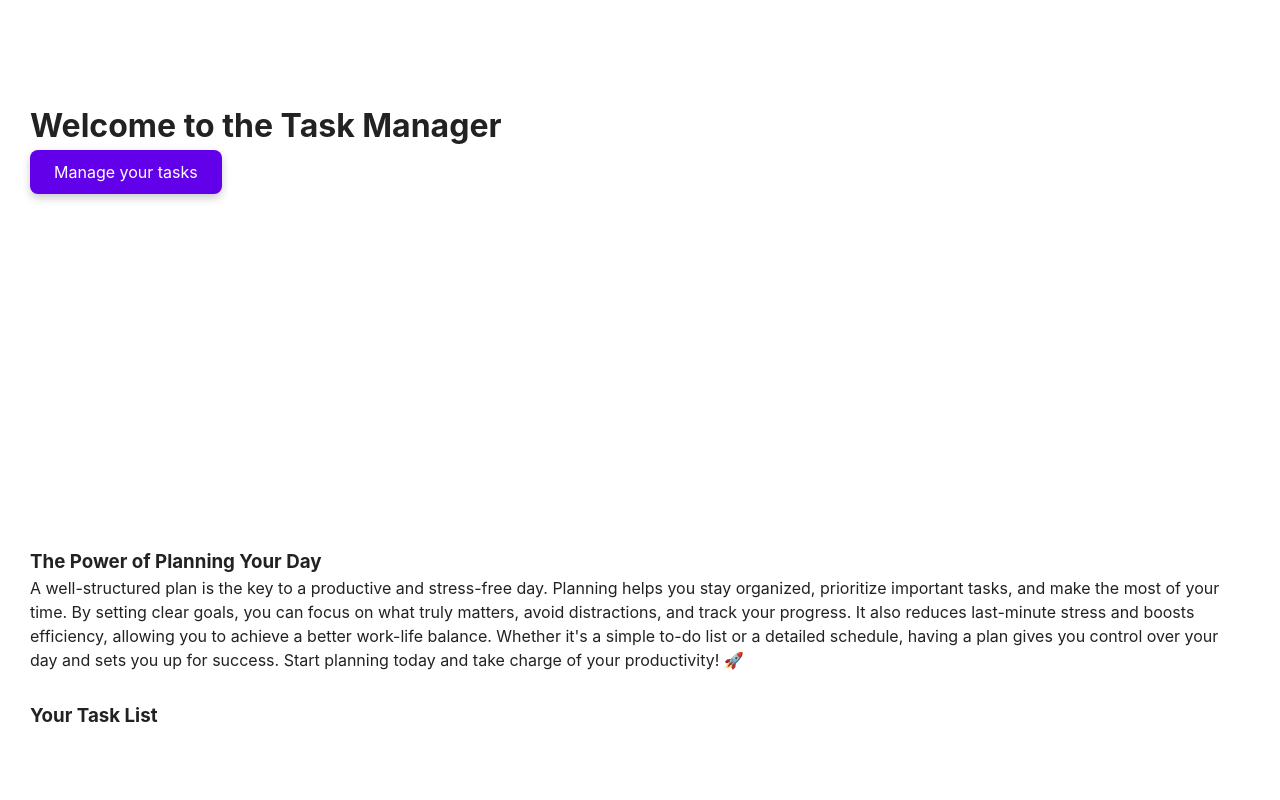
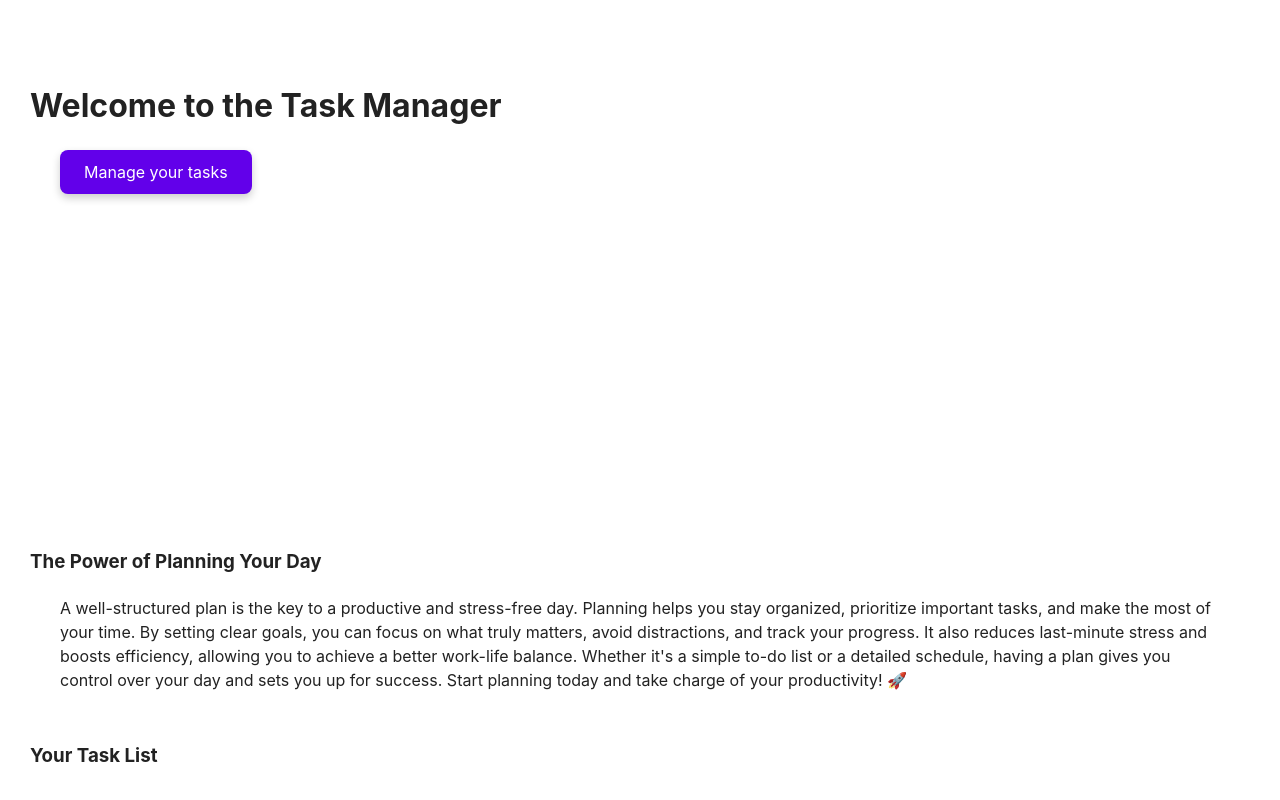
Before and after one commit to HseinKt/Todo-list, a React (Vite) app: page / in a window 1280 px wide. Shown: the part 282-1082 px from the top of the page. Built offline with nearby package versions, Linux system fonts and the light colour scheme.

Commit message:
Added animation to the whole Home page

```diff
--- a/src/index.css
+++ b/src/index.css
@@ -8,7 +8,8 @@
   background-color: #ffffff;
 
   --primary-color: #4CAF50;
-  --secondary-color: #2196F3;
+  --secondary-color: #007bff;
+  --secondary-color-hover: #005cb8;
   --text-color: #333;
   --accent-color: #FF9800;
   --light-gray: #E0E0E0;
@@ -78,17 +79,41 @@ a:hover {
   flex-direction: column;
   height: 100vh;
 }
+.home-todo {
+  width:fit-content;
+  margin: 10px;
+  padding: 10px 20px;
+  border-radius: 4px;
+  font-size: 16px;
+  cursor: pointer;
+}
 .home-info {
   display: flex;
   justify-content: center;
   flex-direction: column;
   padding-bottom: 30px;
 }
+.animated-paragraph {
+  margin: 10px;
+  padding: 10px 20px;
+}
 .home-list {
   display: flex;
   justify-content: center;
   flex-direction: column;
   padding-bottom: 30px;
+}
+.home-list ul {
+  list-style-type: decimal;
+  margin: 10px;
+  padding: 10px 20px;
+}
+.home-list li {
+  padding-bottom: 5px;
+  padding-left: 5px;
+}
+.home-list input {
+  margin-right: 5px;
 }
 
 .btn {
@@ -231,10 +256,10 @@ a:hover {
   background-color: #b93729;
 }
 .edit-btn, .save-btn, .cancel-btn {
-  background-color: #007bff;
+  background-color: var(--secondary-color);
 }
 .edit-btn:hover, .save-btn:hover, .cancel-btn:hover {
-  background-color: #005cb8;
+  background-color: var(--secondary-color-hover);
 }
 
 .task-list button {
--- a/src/pages/Home.jsx
+++ b/src/pages/Home.jsx
@@ -1,18 +1,37 @@
-import { useContext } from "react";
+import { useContext, useRef } from "react";
 import { Link } from "react-router-dom";
 import { TaskContext } from "../hooks/TaskContext";
-import { motion } from "framer-motion";
+import { motion, useInView } from "framer-motion";
 
 const Home = () => {
     const { tasks, toggleTask } = useContext(TaskContext);
+    const ref = useRef(null);
+    const isInView = useInView(ref, { once: true });
+
+    const listVariants = {
+        hidden: { opacity: 0 },
+        visible: { opacity: 1, transition: { staggerChildren: 0.3 } },
+    };
+
+    const itemVariants = {
+        hidden: { opacity: 0, y: 20 },
+        visible: { opacity: 1, y: 0 },
+    };
 
     return (
         <>
         <div className="home-main">
             <div className="home-tasks">
-                <h1>Welcome to the Task Manager</h1>
+                <motion.h1
+                    initial={{ x: -200, opacity: 0 }}
+                    animate={{ x: 0, opacity: 1}}
+                    transition={{ duration: 1, ease: 'easeOut' }}
+                    className="moving-text"
+                >
+                    Welcome to the Task Manager
+                </motion.h1>
                 {/* Navigation links */}
-                <Link to="/todo">
+                <Link className="home-todo" to="/todo">
                     <button className="btn">Manage your tasks</button>
                 </Link>
             </div>
@@ -28,24 +47,35 @@ const Home = () => {
                     viewport={{ once: true }}
                     className="animated-paragraph"
                 >
-                    A well-structured plan is the key to a productive and stress-free day. Planning helps you stay organized, prioritize important tasks, and make the most of your time. By setting clear goals, you can focus on what truly matters, avoid distractions, and track your progress. It also reduces last-minute stress and boosts efficiency, allowing you to achieve a better work-life balance. Whether it's a simple to-do list or a detailed schedule, having a plan gives you control over your day and sets you up for success. Start planning today and take charge of your productivity! 🚀</motion.p>
+                    A well-structured plan is the key to a productive and stress-free day. Planning helps you stay organized, prioritize important tasks, and make the most of your time. By setting clear goals, you can focus on what truly matters, avoid distractions, and track your progress. It also reduces last-minute stress and boosts efficiency, allowing you to achieve a better work-life balance. Whether it's a simple to-do list or a detailed schedule, having a plan gives you control over your day and sets you up for success. Start planning today and take charge of your productivity! 🚀
+                </motion.p>
             </div>
 
             <div className="home-list">
-                {/* list of your task day */}
+                {/* list of tasks day */}
                 <h3>Your Task List</h3>
-                <ul>
+                <motion.ul
+                    ref={ref}
+                    initial="hidden"
+                    animate={isInView ? "visible" : "hidden"}
+                    variants={listVariants}
+                >
                     {tasks.map((task, index) => (
-                        <li key={index} style={{ textDecoration: task.completed ? "line-through" : "none" }}>
+                        <motion.li
+                            key={index}
+                            style={{ textDecoration: task.completed ? "line-through" : "none" }}
+                            variants={itemVariants}
+                        >
                             <input
                                 type="checkbox"
                                 checked={task.completed}
                                 onChange={ (e) => {e.stopPropagation; toggleTask(index)}}
+                                className="checkbox-tasks"
                             />
                             {task.text}
-                        </li>
+                        </motion.li>
                     ))}
-                </ul>
+                </motion.ul>
             </div>
         </div>
         </>
```
